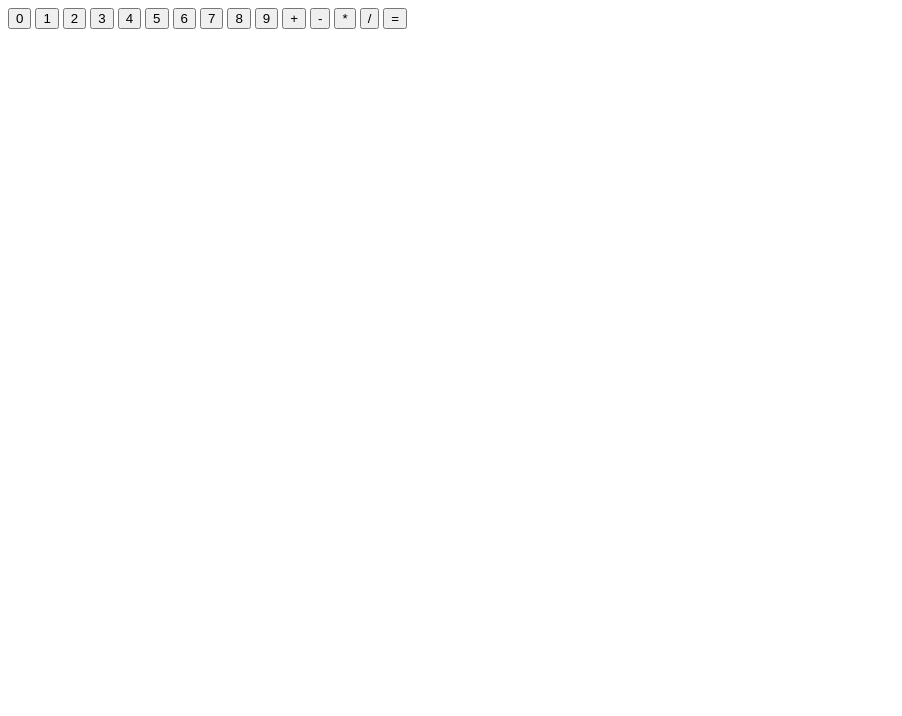
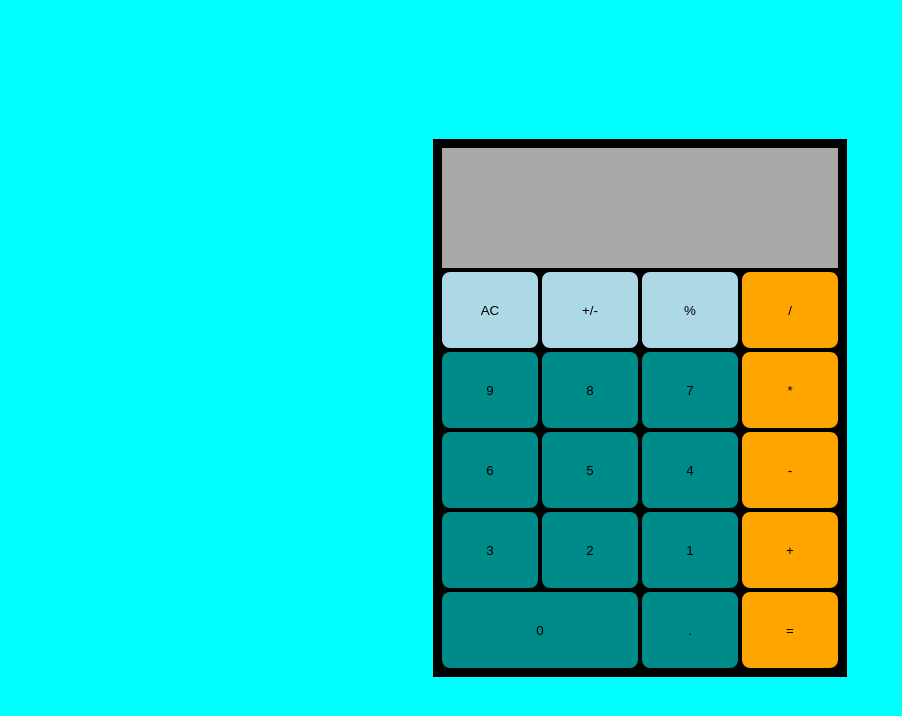
Before and after one commit to Enneur/Calculator, a plain HTML site: page index.html in a window 1280 px wide. Shown: the whole page, without its empty margins (0-902 px from the left). Drawn offline with Linux system fonts and the light colour scheme.

Commit message:
add CSS to calculator

```diff
--- a/index.html
+++ b/index.html
@@ -12,22 +12,34 @@
 
 <body>
     <div class="calculator">
-        <button class ="digit">0</button>
-        <button class ="digit">1</button>
-        <button class ="digit">2</button>
-        <button class ="digit">3</button>
-        <button class ="digit">4</button>
-        <button class ="digit">5</button>
-        <button class ="digit">6</button>
-        <button class ="digit">7</button>
-        <button class ="digit">8</button>
-        <button class ="digit">9</button>
-        <button class ="operator">+</button>
-        <button class ="operator">-</button>
-        <button class ="operator">*</button>
-        <button class ="operator">/</button>
-        <button class ="equal">=</button>
+        <div class="display">
+            <div class="previous-display"></div>
+            <div class="current-display"></div>
+        </div>
+        <div class="container">
+            <button class ="blue" id="clear">AC</button>
+            <button class ="blue" id="plus">+/-</button>
+            <button class ="blue" id="modulo">%</button>
+            <button class="operator">/</button>
+            <button class="number">9</button>
+            <button class="number">8</button>
+            <button class="number">7</button>
+            <button class="operator">*</button>
+            <button class="number">6</button>
+            <button class="number">5</button>
+            <button class="number">4</button>
+            <button class="operator">-</button>
+            <button class="number">3</button>
+            <button class="number">2</button>
+            <button class="number">1</button>
+            <button class="operator">+</button>
+            <button class="number" id="zero">0</button>
+            <button class="number">.</button>
+            <button class="operator" id="equal">=</button>
+        </div>
+
     </div>
+
     <body>
 
 </html>
--- a/script.js
+++ b/script.js
@@ -1,14 +1,11 @@
-const add = (a, b) => a += b;
-const subtract = (a, b) => a -= b;
-const multiply = (a, b) => a *= b;
-const divide = (a, b) => { return (b === 0) ? "cannot divide by zero" : a / b; }
-
-//  Create a new function operate that takes an operator and 2 numbers and
-//  then calls one of the above functions on the numbers.
-const operate = function (operate, a, b) {
+let operate = function (operate, a, b) {
+    const add = (a, b) => a += b;
+    const subtract = (a, b) => a -= b;
+    const multiply = (a, b) => a *= b;
+    const divide = (a, b) => { return (b === 0) ? "cannot divide by zero" : a / b; }
     switch (operate) {
         case "+":
-            return add(a, b);
+            return add(parseFloat(a), parseFloat(b));
         case "-":
             return subtract(a, b);
         case "*":
@@ -19,26 +16,3 @@ const operate = function (operate, a, b) {
             return "Invalid Operator";
     }
 }
-// 3
-
-const calculator = document.querySelector(".calculator");
-const equal = calculator.querySelector(".equal");
-let digits = calculator.querySelectorAll(".digit");
-let operators = calculator.querySelectorAll(".operator");
-let storeValue = 0;
-let storeOperator = 'test';
-
-digits.forEach(digit => digit.addEventListener('click', () => {
-    storeValue = digit.innerHTML;
-    console.log(storeValue);
-}));
-
-operators.forEach(operator => operator.addEventListener('click', () => {
-    storeOperator = operator.innerHTML;
-    console.log(`"${storeOperator}"`);
-}));
-
-
-equal.addEventListener('click' ,() => {
-    console.log(operate (`"${storeOperator}"`, storeValue,2));
-})
--- a/styles.css
+++ b/styles.css
@@ -0,0 +1,44 @@
+body {
+    display: flex;
+    justify-content: center;
+    align-items: center;
+    height: 100vh;
+    background-color: aqua;
+}
+.calculator {
+border : 7px solid black;
+max-width: 400px;
+}
+
+button {
+background-color : darkcyan;
+width: 100px;
+height: 80px;
+border: 2px solid black;
+border-radius: 10px;
+}
+
+.operator {
+    background-color: orange;
+}
+
+.display {
+    border: 2px solid black;
+    height: 120px;
+    background-color: darkgrey;
+}
+
+.container {
+    display: flex;
+    flex-wrap: wrap;
+    background-color: black;
+
+}
+
+#zero {
+    flex-grow: 1;
+}
+
+.blue {
+    background-color: lightblue;
+}
```
Also changed, not shown: test.js (added, +67 -0 lines).
